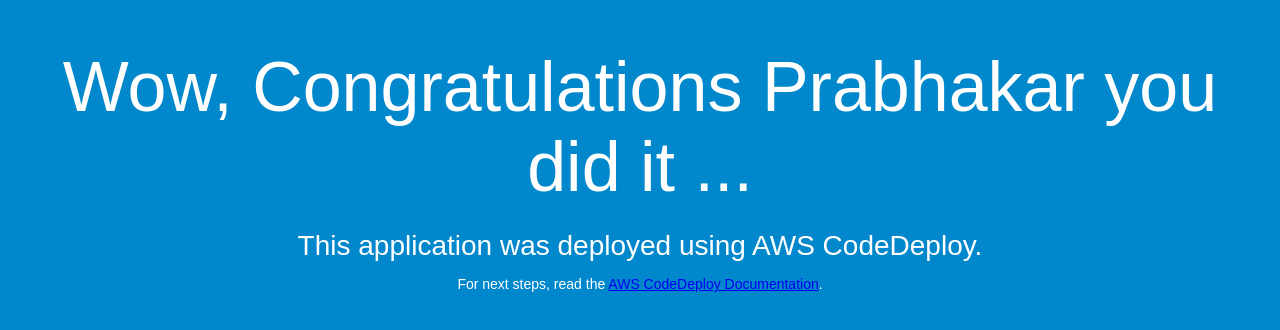
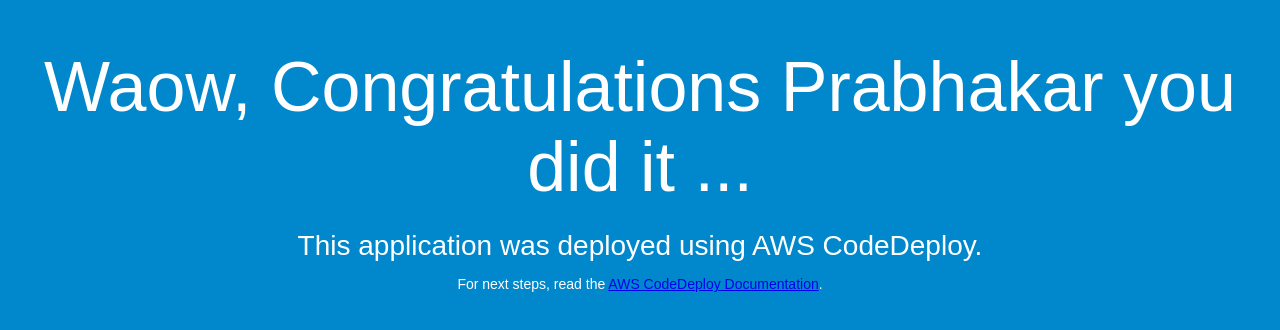
Before and after one commit to navya612n/sample, a plain HTML site: page index.html in a window 1280 px wide. Drawn offline with Linux system fonts and the light colour scheme.

Commit message:
change in wow line

```diff
--- a/index.html
+++ b/index.html
@@ -26,7 +26,7 @@
 </head>
 <body>
   <div align="center">
-    <h1>Wow, Congratulations Prabhakar you did it ...</h1>
+    <h1>Waow, Congratulations Prabhakar you did it ...</h1>
     <h2>This application was deployed using AWS CodeDeploy.</h2>
     <p>For next steps, read the <a href="http://aws.amazon.com/documentation/codedeploy">AWS CodeDeploy Documentation</a>.</p>
   </div>
```
